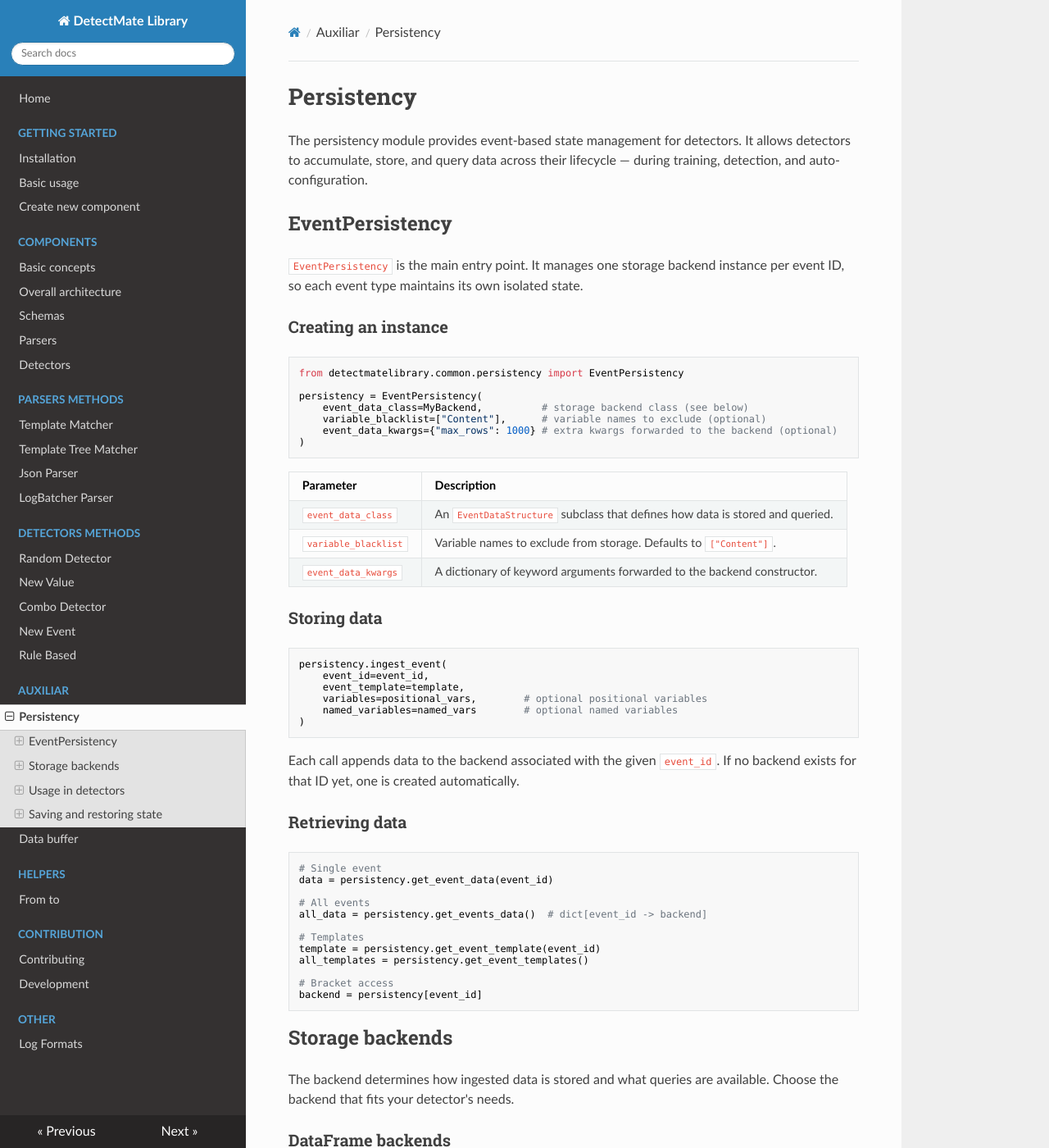
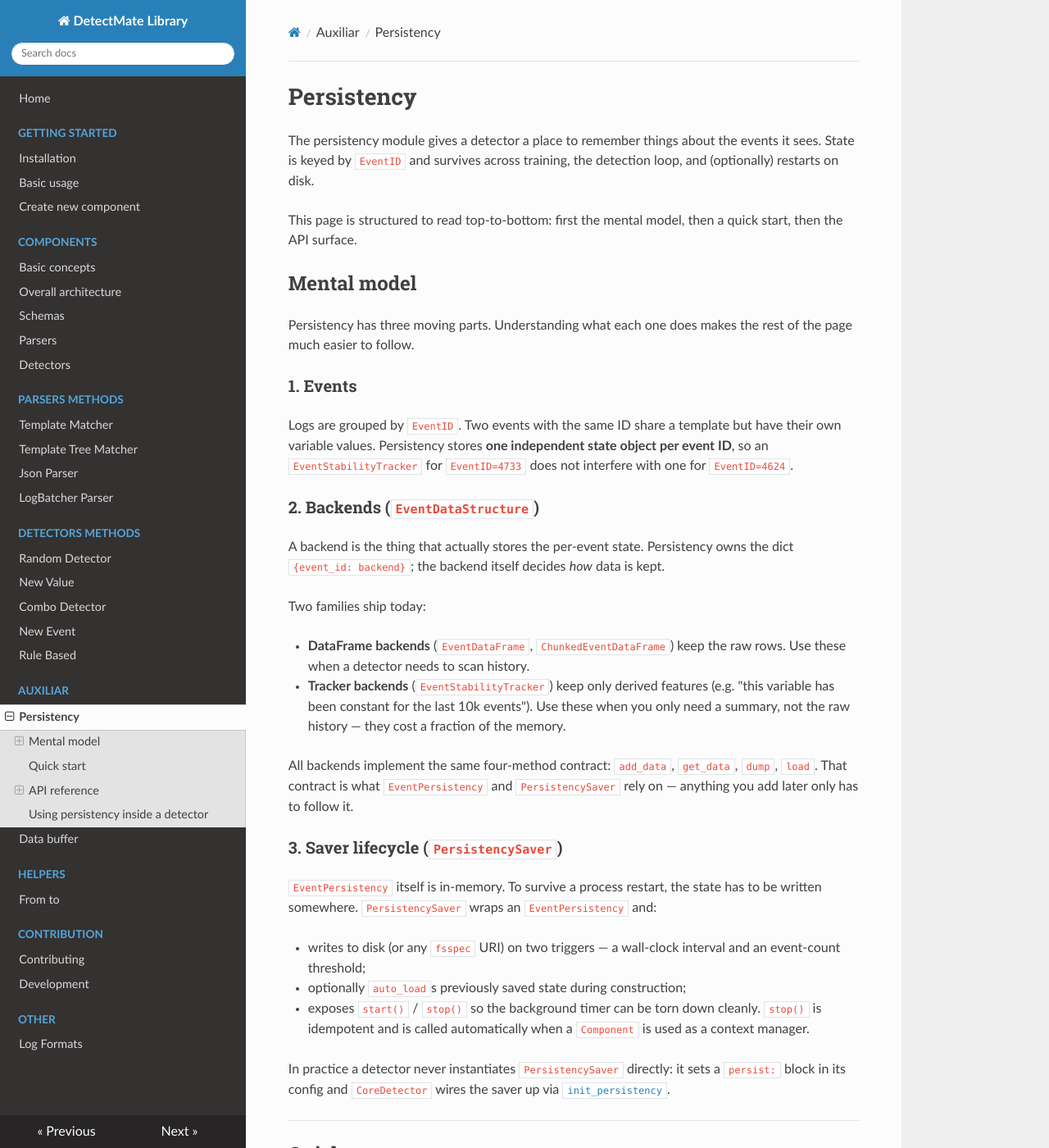
Before and after one commit to ait-detectmate/DetectMateLibrary, an MkDocs documentation site: the page built from docs/auxiliar/persistency.md, in a window 1280 px wide and 1400 px high. Shown: the whole window at 82% size. Built offline with MkDocs 1.6.1, drawn with Linux system fonts in a browser that asks for light colours; nearby versions of some CDN libraries; some of the changed text lies outside the part shown.

Commit message:
refactor: treat persistency as a sub-library and slim CoreDetector
Lifts the persistency setup out of CoreDetector into a module-level
init_persistency helper, expands the persistency package's public API so
callers use the `persistency.X` namespace pattern, and rewrites the
persistency doc with a concepts-first structure. Also moves RLE_list
inside the persistency package since it has no consumers elsewhere, and
documents why _Stoppable is a Protocol (dependency direction).

Co-Authored-By: Claude Opus 4.7 <noreply@anthropic.com>

````diff
--- a/docs/auxiliar/persistency.md
+++ b/docs/auxiliar/persistency.md
@@ -1,171 +1,197 @@
 # Persistency
 
-The persistency module provides event-based state management for detectors. It allows detectors to accumulate, store, and query data across their lifecycle — during training, detection, and auto-configuration.
+The persistency module gives a detector a place to remember things about the
+events it sees. State is keyed by `EventID` and survives across training, the
+detection loop, and (optionally) restarts on disk.
 
-## EventPersistency
+This page is structured to read top-to-bottom: first the mental model, then a
+quick start, then the API surface.
 
-`EventPersistency` is the main entry point. It manages one storage backend instance per event ID, so each event type maintains its own isolated state.
+## Mental model
 
-### Creating an instance
+Persistency has three moving parts. Understanding what each one does makes the
+rest of the page much easier to follow.
+
+### 1. Events
+
+Logs are grouped by `EventID`. Two events with the same ID share a template
+but have their own variable values. Persistency stores **one independent state
+object per event ID**, so an `EventStabilityTracker` for `EventID=4733` does
+not interfere with one for `EventID=4624`.
+
+### 2. Backends (`EventDataStructure`)
+
+A backend is the thing that actually stores the per-event state. Persistency
+owns the dict `{event_id: backend}`; the backend itself decides *how* data is
+kept.
+
+Two families ship today:
+
+- **DataFrame backends** (`EventDataFrame`, `ChunkedEventDataFrame`) keep the
+  raw rows. Use these when a detector needs to scan history.
+- **Tracker backends** (`EventStabilityTracker`) keep only derived features
+  (e.g. "this variable has been constant for the last 10k events"). Use these
+  when you only need a summary, not the raw history — they cost a fraction of
+  the memory.
+
+All backends implement the same four-method contract: `add_data`, `get_data`,
+`dump`, `load`. That contract is what `EventPersistency` and
+`PersistencySaver` rely on — anything you add later only has to follow it.
+
+### 3. Saver lifecycle (`PersistencySaver`)
+
+`EventPersistency` itself is in-memory. To survive a process restart, the
+state has to be written somewhere. `PersistencySaver` wraps an
+`EventPersistency` and:
+
+- writes to disk (or any `fsspec` URI) on two triggers — a wall-clock interval
+  and an event-count threshold;
+- optionally `auto_load`s previously saved state during construction;
+- exposes `start()` / `stop()` so the background timer can be torn down
+  cleanly. `stop()` is idempotent and is called automatically when a
+  `Component` is used as a context manager.
+
+In practice a detector never instantiates `PersistencySaver` directly: it sets
+a `persist:` block in its config and `CoreDetector` wires the saver up via
+[`init_persistency`](../../src/detectmatelibrary/common/persist.py).
+
+---
+
+## Quick start
 
 ```python
-from detectmatelibrary.common.persistency import EventPersistency
+from detectmatelibrary.utils import persistency
 
-persistency = EventPersistency(
-    event_data_class=MyBackend,          # storage backend class (see below)
-    variable_blacklist=["Content"],      # variable names to exclude (optional)
-    event_data_kwargs={"max_rows": 1000} # extra kwargs forwarded to the backend (optional)
+ep = persistency.EventPersistency(
+    event_data_class=persistency.EventStabilityTracker,
 )
+
+ep.ingest_event(
+    event_id="4624",
+    event_template="An account was successfully logged on.",
+    named_variables={"AccountName": "alice", "LogonType": "3"},
+)
+
+tracker = ep.get_event_data("4624")  # or ep["4624"]
 ```
+
+That snippet covers the whole in-memory API: pick a backend class, ingest
+events, query state.
+
+---
+
+## API reference
+
+### `EventPersistency`
 
 | Parameter | Description |
 |---|---|
-| `event_data_class` | An `EventDataStructure` subclass that defines how data is stored and queried. |
-| `variable_blacklist` | Variable names to exclude from storage. Defaults to `["Content"]`. |
-| `event_data_kwargs` | A dictionary of keyword arguments forwarded to the backend constructor. |
+| `event_data_class` | An `EventDataStructure` subclass; one instance is created per event ID. |
+| `variable_blacklist` | Variable names to skip when ingesting. Defaults to `["Content"]`. |
+| `event_data_kwargs` | Extra kwargs forwarded to each backend instance. |
 
-### Storing data
+Common methods:
 
 ```python
-persistency.ingest_event(
-    event_id=event_id,
-    event_template=template,
-    variables=positional_vars,        # optional positional variables
-    named_variables=named_vars        # optional named variables
-)
+ep.ingest_event(event_id, event_template, variables=..., named_variables=...)
+
+ep.get_event_data(event_id)        # backend for a single event
+ep.get_events_data()               # dict[event_id -> backend]
+ep.get_event_template(event_id)
+ep.get_event_templates()
+ep.get_events_seen()               # all event IDs ever ingested
+ep[event_id]                       # alias for get_event_data
 ```
 
-Each call appends data to the backend associated with the given `event_id`. If no backend exists for that ID yet, one is created automatically.
+### Available backends
 
-### Retrieving data
+| Class | Use when |
+|---|---|
+| `persistency.EventDataFrame` | You need history and a Pandas DataFrame is the natural shape. |
+| `persistency.ChunkedEventDataFrame` | High-volume / streaming workloads — Polars-backed with row-retention and automatic compaction. |
+| `persistency.EventStabilityTracker` | You only care about how variables behave over time (`STATIC` / `STABLE` / `UNSTABLE` / `RANDOM`). Cheapest memory footprint. |
+
+All three are re-exported from the top of the package — `persistency.X` is the
+canonical import; the deeply nested submodules are an implementation detail.
+
+### Persisting to disk
 
 ```python
-# Single event
-data = persistency.get_event_data(event_id)
-
-# All events
-all_data = persistency.get_events_data()  # dict[event_id -> backend]
-
-# Templates
-template = persistency.get_event_template(event_id)
-all_templates = persistency.get_event_templates()
-
-# Bracket access
-backend = persistency[event_id]
+saver = persistency.PersistencySaver(
+    ep,
+    persistency.PersistencySaverConfig(
+        path="./state/my-detector",
+        save_interval_seconds=300,
+        events_until_save=10_000,     # save after this many ingests, too
+        auto_load=False,
+        storage_options={},           # forwarded to fsspec
+    ),
+)
+saver.start()
+# ... detector runs ...
+saver.stop()    # final flush, stops the background timer
 ```
 
-## Storage backends
+`PersistencySaver.save()` is thread-safe, and `stop()` is idempotent. The two
+save triggers (`save_interval_seconds` and `events_until_save`) are
+independent — whichever fires first wins.
 
-The backend determines how ingested data is stored and what queries are available. Choose the backend that fits your detector's needs.
-
-### DataFrame backends
-
-Store raw event data in tabular form. Useful when a detector needs to query or iterate over historical values.
-
-- **`EventDataFrame`** — Pandas-backed storage. Simple and familiar.
-- **`ChunkedEventDataFrame`** — Polars-backed storage with configurable row retention and automatic compaction. Suited for high-volume or streaming workloads.
+#### Restoring state
 
 ```python
-from detectmatelibrary.common.persistency.event_data_structures.dataframes import (
-    EventDataFrame,
-    ChunkedEventDataFrame,
+saver = persistency.PersistencySaver(
+    ep,
+    persistency.PersistencySaverConfig(path="./state/my-detector", auto_load=True),
 )
+# ep is now pre-populated from disk
 ```
 
-### Tracker backends
+If `auto_load=True` and no saved state exists, the constructor raises
+`persistency.PersistencyLoadError` immediately — fail-fast rather than
+silently starting empty.
 
-Track variable behavior over time rather than storing raw data. Useful when a detector needs to understand how variables evolve (e.g., whether they converge to constant values). Is optimized for space efficiency since only extracted features from the logs are stored.
+### Storage backends (fsspec)
 
-- **`EventStabilityTracker`** — Classifies each variable as `STATIC`, `STABLE`, `UNSTABLE`, `RANDOM`, or `INSUFFICIENT_DATA` based on how its values change over time.
+`PersistencySaverConfig.path` accepts any URI fsspec understands: a local path
+(`./state`), `s3://bucket/key`, `gs://...`, `az://...`, and so on. Provider
+credentials and tuning knobs go in `storage_options`.
+
+---
+
+## Using persistency inside a detector
+
+The recommended path: declare `persist:` in the detector's config and let
+`CoreDetector._register_persistency` build the saver for you. See
+[Saving state (persist)](../detectors.md#saving-state-persist) for the config
+schema.
+
+In detector code, the pattern is:
 
 ```python
-from detectmatelibrary.common.persistency.event_data_structures.trackers import (
-    EventStabilityTracker,
-)
+from detectmatelibrary.common.detector import CoreDetector
+from detectmatelibrary.utils import persistency
+
+class MyDetector(CoreDetector):
+    def __init__(self, name="MyDetector", config=MyDetectorConfig()):
+        super().__init__(name=name, config=config)
+        self.persistency = persistency.EventPersistency(
+            event_data_class=persistency.EventStabilityTracker,
+        )
+        self._register_persistency(self.persistency)
+
+    def train(self, input_):
+        self.persistency.ingest_event(
+            event_id=input_["EventID"],
+            event_template=input_["template"],
+            named_variables={...},
+        )
+
+    def detect(self, input_, output_):
+        tracker = self.persistency.get_events_data().get(input_["EventID"])
+        # compare against tracker to produce alerts
 ```
 
-## Usage in detectors
-
-Persistency is **optional**. A detector can function without it. When a detector does need to maintain state across events — for example, to learn normal values during training and flag deviations during detection — it can integrate persistency by following this pattern:
-
-### 1. Initialize in `__init__`
-
-Create one or more `EventPersistency` instances with the appropriate backend.
-
-```python
-class MyDetector(CoreDetector):
-    def __init__(self, name="MyDetector", config=MyDetectorConfig()):
-        super().__init__(name=name, ...)
-        self.persistency = EventPersistency(
-            event_data_class=EventStabilityTracker,
-        )
-```
-
-### 2. Accumulate state in `train()`
-
-During training, ingest each event so the backend builds up its internal state.
-
-```python
-def train(self, input_):
-    variables = self.get_configured_variables(input_, self.config.events)
-    self.persistency.ingest_event(
-        event_id=input_["EventID"],
-        event_template=input_["template"],
-        named_variables=variables,
-    )
-```
-
-### 3. Query state in `detect()`
-
-During detection, query the accumulated state to decide whether the incoming event is anomalous.
-
-```python
-def detect(self, input_, output_):
-    for event_id, backend in self.persistency.get_events_data().items():
-        stored_data = backend.get_data()
-        # compare input_ against stored_data to produce alerts
-```
-
-## Saving and restoring state
-
-Detector state (everything accumulated in `EventPersistency` during training) can be
-saved to disk or cloud storage using `PersistencySaver`. The easiest way is to configure
-it directly in the detector's YAML config via the `persist:` block — see
-[Saving state (persist)](../detectors.md#saving-state-persist).
-
-For programmatic use:
-
-```python
-from detectmatelibrary.utils.persistency.persistency_saver import (
-    PersistencySaver,
-    PersistencySaverConfig,
-)
-
-saver = PersistencySaver(
-    persistency,
-    PersistencySaverConfig(
-        path="./state/my-detector",
-        save_interval_seconds=300,
-        auto_load=False,
-    ),
-)
-saver.start()   # starts background save timer
-# ...
-saver.stop()    # final save, stops timer
-```
-
-`PersistencySaver.save()` is thread-safe. `stop()` is idempotent — calling it more
-than once (e.g. from both `__exit__` and an atexit hook) is safe.
-
-### Restoring state
-
-```python
-saver = PersistencySaver(
-    persistency,
-    PersistencySaverConfig(path="./state/my-detector", auto_load=True),
-)
-# persistency is now pre-populated with the saved state
-```
-
-If `auto_load=True` and no saved state exists, `PersistencySaver.__init__` raises
-`PersistencyLoadError` immediately.
+`_register_persistency` is a one-line wrapper around
+[`init_persistency`](../../src/detectmatelibrary/common/persist.py); the helper
+honours `config.persist` and returns `None` (so `self.saver` stays `None`)
+when persistence is disabled.
````
Also changed, not shown: 12 other files.
